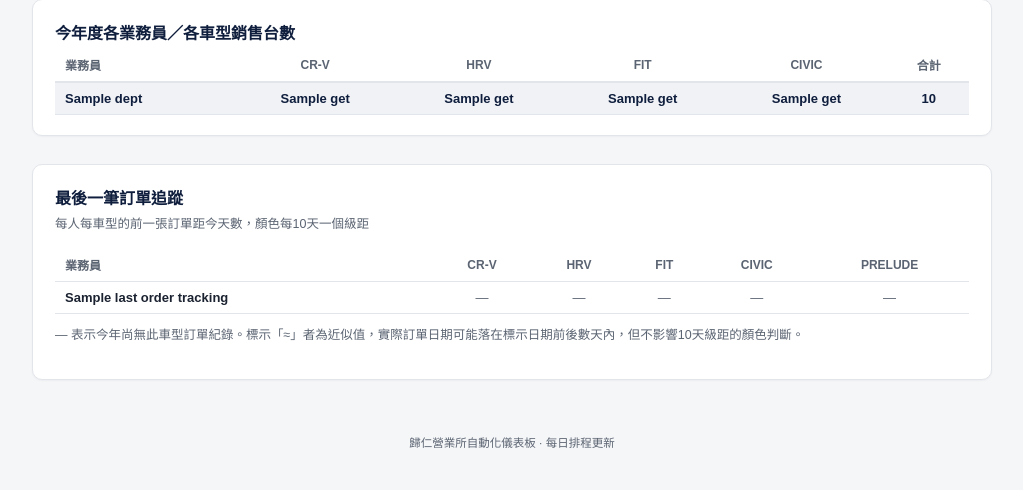
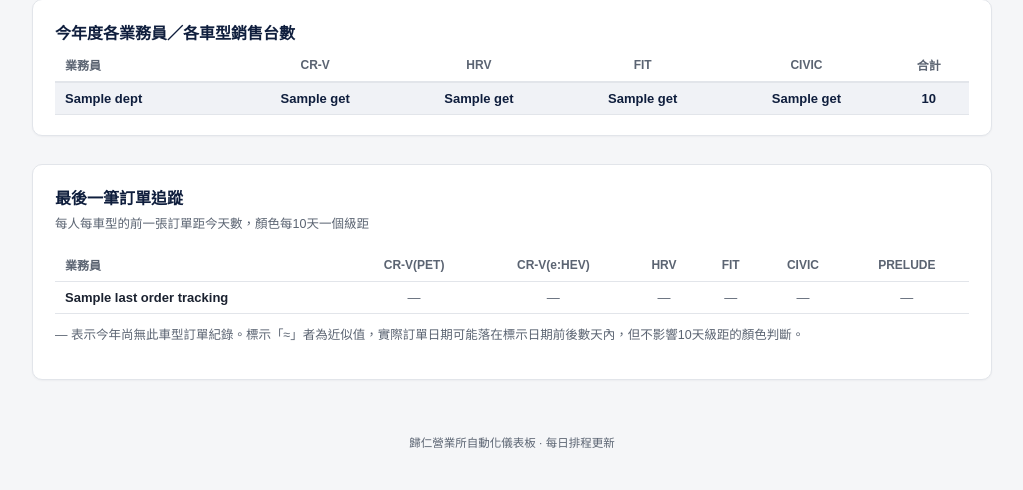
Before and after one commit to hsin0801/line-reminder-bot, a Flask app: template templates/dashboard.html in a window 1280 px wide. Shown: the part 853-1343 px from the top of the page, without its empty margins (128-1151 px from the left). Run offline with Flask 3, Linux system fonts and the light colour scheme; the template is opened without the code that fills it: most values are stand-ins (such as "Sample title", 1, 10 or a date in 2020).

Commit message:
Add files via upload

```diff
--- a/templates/dashboard.html
+++ b/templates/dashboard.html
@@ -156,12 +156,12 @@
   <h2>最後一筆訂單追蹤</h2>
   <p class="desc">每人每車型的前一張訂單距今天數，顏色每10天一個級距</p>
   <table>
-    <thead><tr><th style="text-align:left">業務員</th><th>CR-V</th><th>HRV</th><th>FIT</th><th>CIVIC</th><th>PRELUDE</th></tr></thead>
+    <thead><tr><th style="text-align:left">業務員</th><th>CR-V(PET)</th><th>CR-V(e:HEV)</th><th>HRV</th><th>FIT</th><th>CIVIC</th><th>PRELUDE</th></tr></thead>
     <tbody>
     {% for name, models in data.last_order_tracking.items() %}
       <tr>
         <td class="name">{{ name }}</td>
-        {% for m in ['CR-V','HRV','FIT','CIVIC','PRELUDE'] %}
+        {% for m in ['CR-V(PET)','CR-V(e:HEV)','HRV','FIT','CIVIC','PRELUDE'] %}
           {% set info = models.get(m) %}
           {% if info %}
             {% set d = info.days_since %}
```
